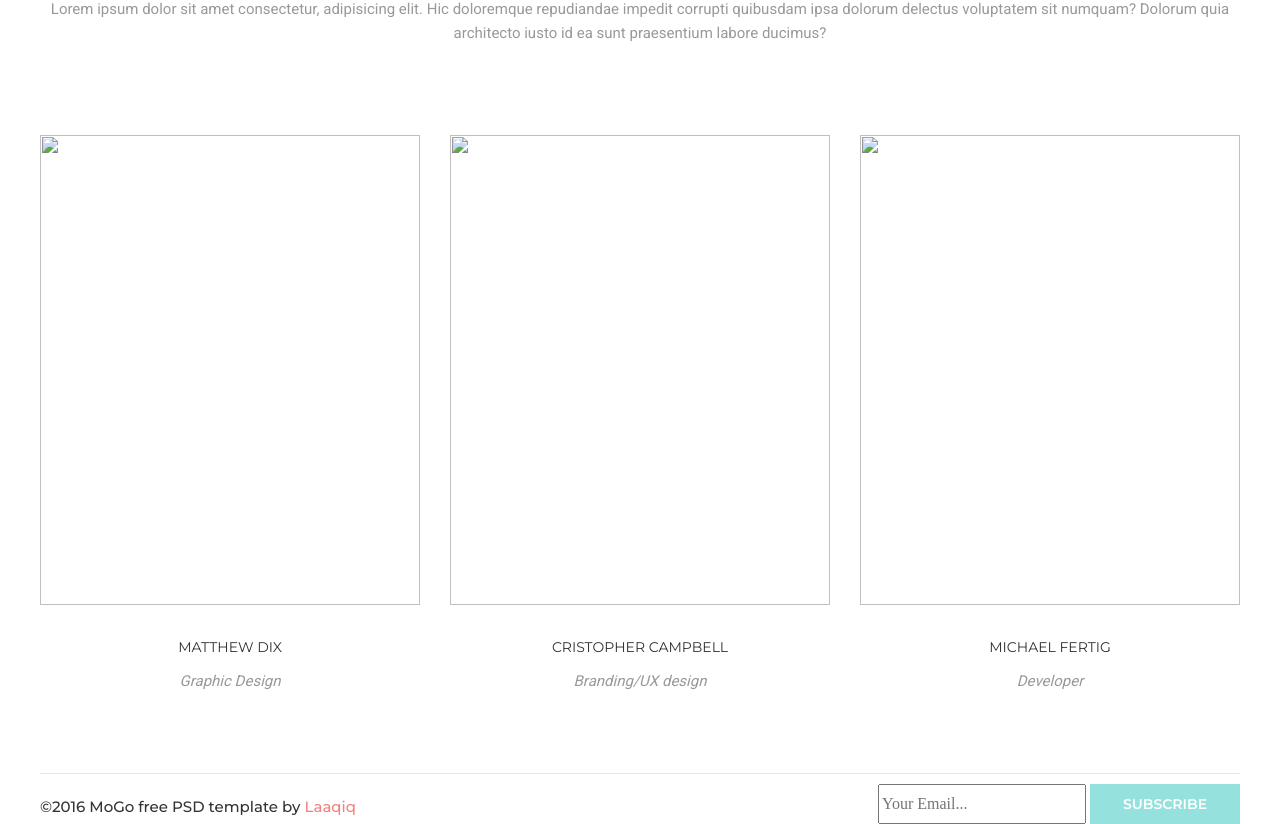
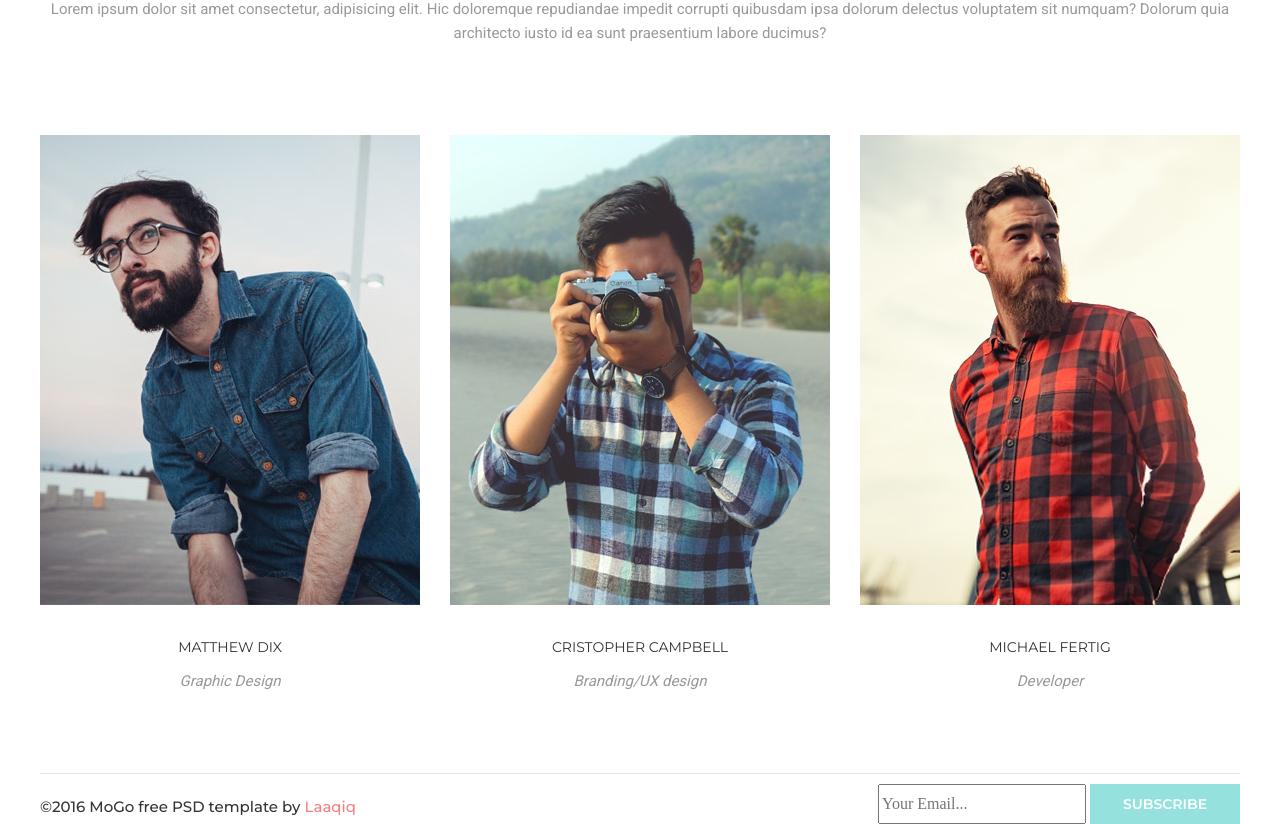
Before and after one commit to sandrik2708/goit-fe-course, a plain HTML site: page module-6/index.html in a window 1280 px wide. Shown: the part 1178-2002 px from the top of the page. Drawn offline with Linux system fonts and the light colour scheme; the site is published under a folder, as on GitHub Pages, so addresses that start at the root find nothing.

Commit message:
edit img

```diff
--- a/module-6/index.html
+++ b/module-6/index.html
@@ -70,7 +70,7 @@
            <p class="info caption ">Lorem ipsum dolor sit amet consectetur, adipisicing elit. Hic doloremque repudiandae impedit corrupti quibusdam ipsa dolorum delectus voluptatem sit numquam? Dolorum quia architecto iusto id ea sunt praesentium labore ducimus?</p>
            <ul class="team-list">
                <li class="team-list-info">
-                   <img src="/img/team/graphic design.jpg" alt="" class="team-list-img" width="380px" height="470px">
+                   <img src="img/team/graphic design.jpg" alt="" class="team-list-img" width="380px" height="470px">
                    <div class="">
                       <p class="member">matthew dix</p>
                       <p class=" team-function">Graphic Design</p>
@@ -85,7 +85,7 @@
                    </div>
                </li>
                <li class="team-list-info">
-                   <img src="/img/team/branding.jpg" alt="" class="team-list-img" width="380px" height="470px">
+                   <img src="img/team/branding.jpg" alt="" class="team-list-img" width="380px" height="470px">
                 <div class="">
                     <p class="member">cristopher campbell</p>
                     <p class=" team-function">Branding/UX design</p>
@@ -100,7 +100,7 @@
                 </div>
                </li>
                <li class="team-list-info">
-                   <img src="/img/team/developer.jpg" alt="" class="team-list-img" width="380px" height="470px">
+                   <img src="img/team/developer.jpg" alt="" class="team-list-img" width="380px" height="470px">
                 <div class="">
                     <p class="member">michael fertig</p>
                     <p class="team-function">Developer</p>
```
